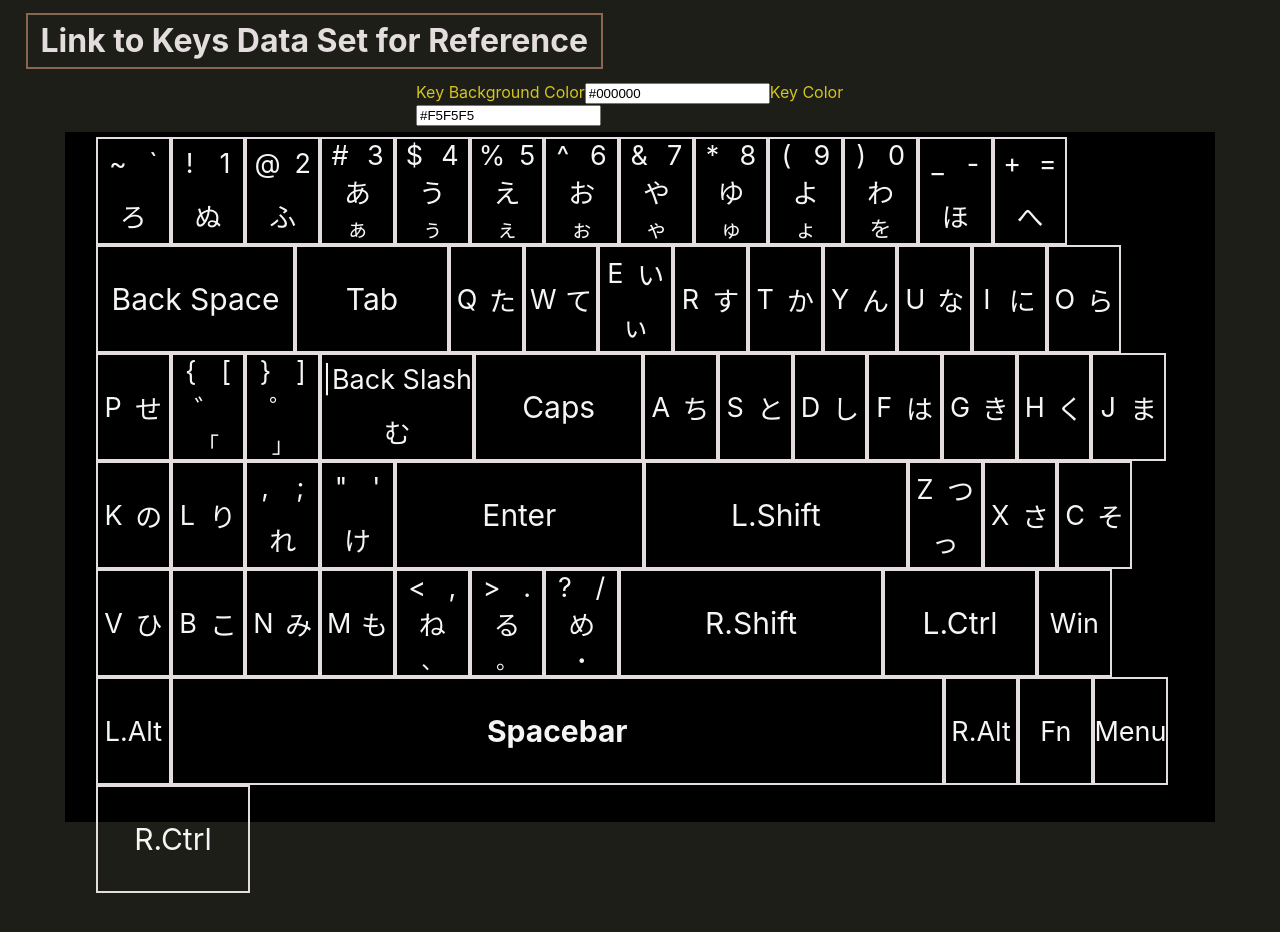
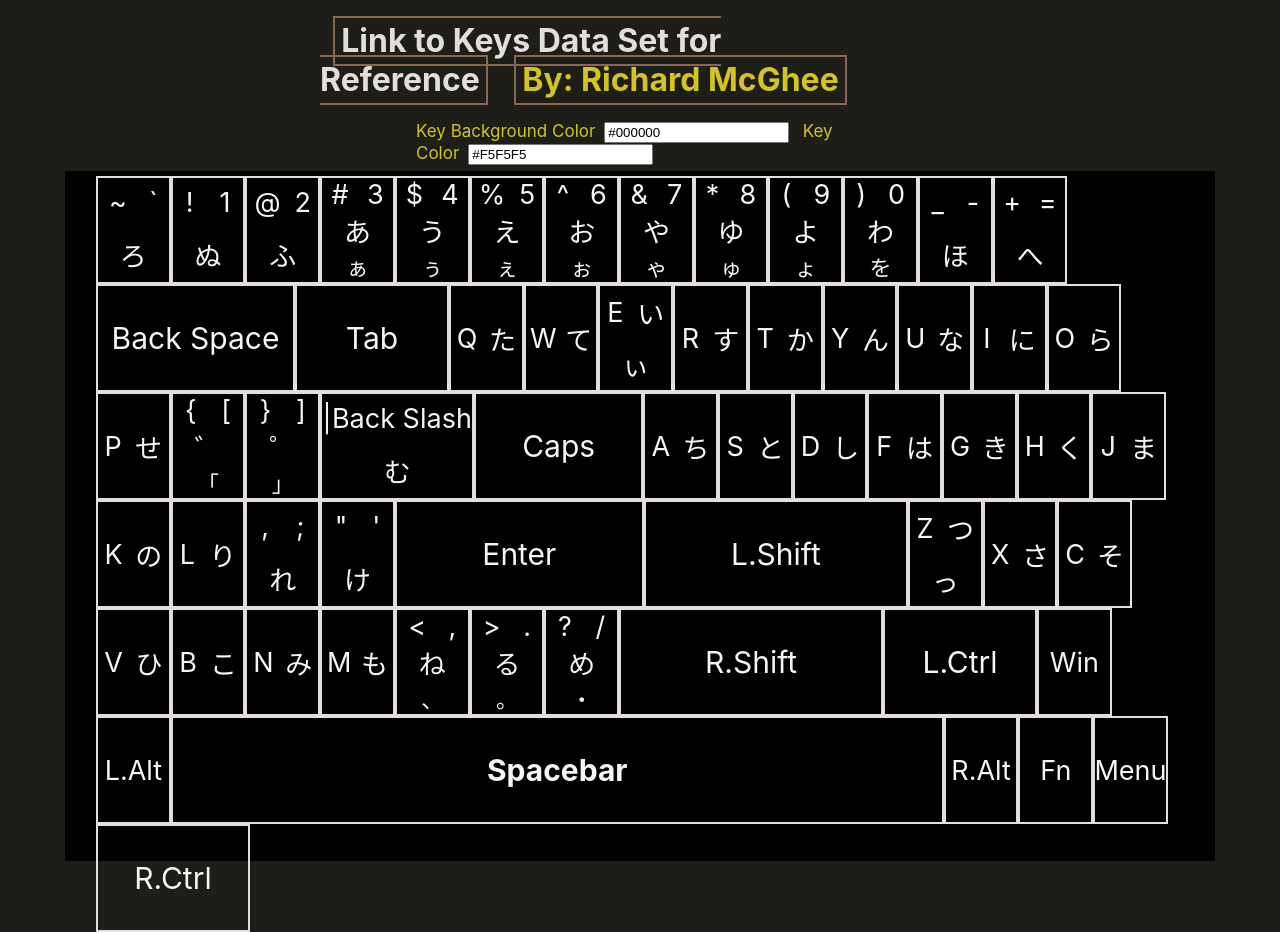
Before and after one commit to Richard-McGhee/Dark-JP-Keyboard, a React (Create React App) app: page / in a window 1280 px wide. Before the commit the page ends 893 px from the top, so only its background shows below. Built offline with nearby package versions, Linux system fonts and the light colour scheme.

Commit message:
Some minor style adjustments to home and form, added link to linkedIn to home.

```diff
--- a/src/App.css
+++ b/src/App.css
@@ -13,3 +13,10 @@ a:hover{
   color: #93032E;
   border: 3px dashed #D3C422;
 }
+a:nth-child(2){
+  color: #D3C422;
+}
+a:nth-child(2):hover{
+  color: #93032E;
+  border: 3px dashed #D3C422;
+}
--- a/src/components/HexForm.js
+++ b/src/components/HexForm.js
@@ -7,6 +7,14 @@ const FormStyles = styled.div`
         color: #D3C422;
         margin: .5% auto;
         width: 35%;
+        font-size: 17px;
+    }
+    label{
+        margin-right: 2%;
+        padding-right: 1%;
+    }
+    input{
+        margin-left: 2%;
     }
 `
 
--- a/src/components/Home.js
+++ b/src/components/Home.js
@@ -1,16 +1,26 @@
 import React from 'react'
 import KeyDataInRowsObjectsWithKeyArrays from './KeysROWithKArrays'
 import HexForm from './HexForm'
+import styled from 'styled-components'
+
+const HomeStyles = styled.div`
+    h1{
+        margin-left: auto;
+        margin-right: auto;
+        width: 50%;
+    }
+`
 
 function Home() {
     return (
-        <div>
+        <HomeStyles>
             <h1>
                 <a href="https://github.com/Richard-McGhee/Dark-JP-Keyboard/blob/main/src/components/KeysDataStorage.js">Link to Keys Data Set for Reference</a>
+                <a href="https://www.linkedin.com/in/richardjmcghee/">By: Richard McGhee</a>
             </h1>
             <HexForm />
             {/* <KeyDataInRowsObjectsWithKeyArrays /> */}
-        </div>
+        </HomeStyles>
     )
 }
 
```
